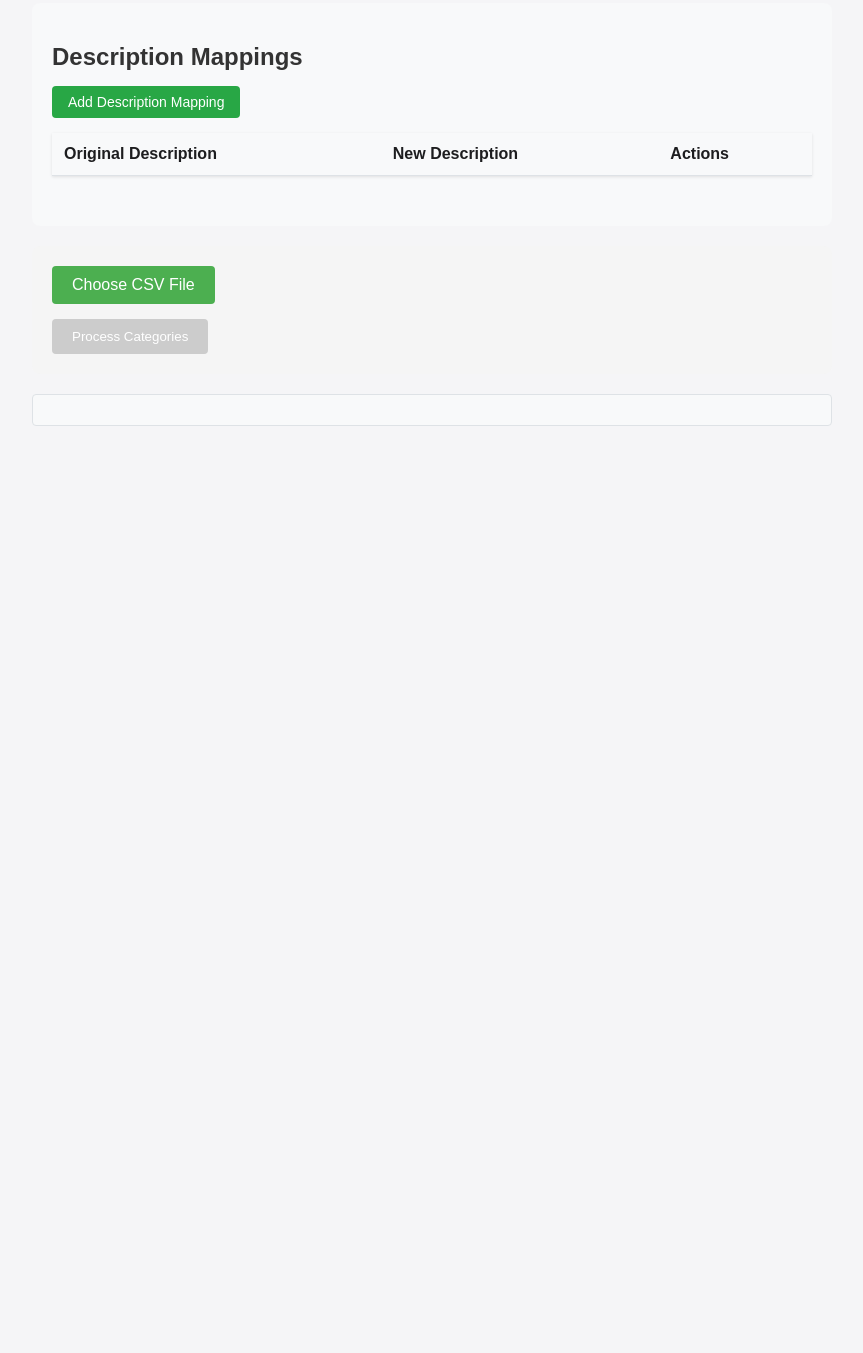
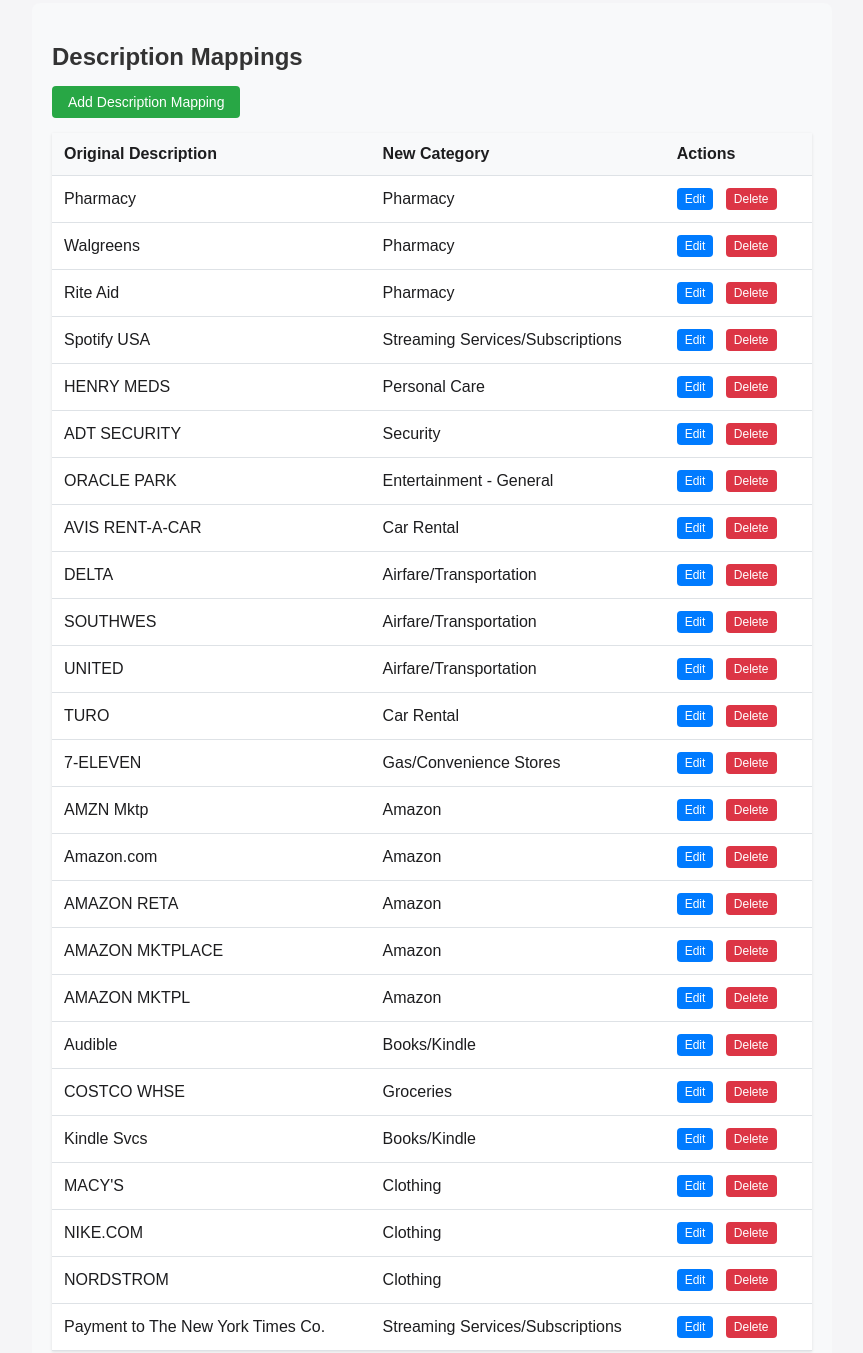
Before and after one commit to ericbarron329/transaction-category-mapper, a plain HTML site: page index.html in a window 1280 px wide. Shown: the part 3180-4533 px from the top of the page, without its empty margins (208-1071 px from the left). Before the commit the page ends 3646 px from the top, so only its background shows below. Drawn offline with nearby package versions, Linux system fonts and the light colour scheme.

Commit message:
Added description mappings

```diff
--- a/index.html
+++ b/index.html
@@ -34,7 +34,7 @@
             <table id="descriptionTable" class="mapping-table">
                 <tr>
                     <th>Original Description</th>
-                    <th>New Description</th>
+                    <th>New Category</th>
                     <th>Actions</th>
                 </tr>
             </table>
@@ -60,5 +60,9 @@
         </div>
     </div>
     <script src="script.js"></script>
+    <script>
+        document.getElementById('addCategoryBtn').addEventListener('click', addNewMapping);
+        document.getElementById('addDescriptionBtn').addEventListener('click', addNewDescriptionMapping);
+    </script>
 </body>
 </html>
--- a/script.js
+++ b/script.js
@@ -62,7 +62,33 @@ let categoryMapping = {
     "Balance Adjustments": "Transfer"
 };
 
-let descriptionMapping = {};
+let descriptionMapping = {
+    "Pharmacy": "Pharmacy",
+    "Walgreens": "Pharmacy",
+    "Rite Aid": "Pharmacy",
+    "Spotify USA": "Streaming Services/Subscriptions",
+    "HENRY MEDS": "Personal Care",
+    "ADT SECURITY": "Security",
+    "ORACLE PARK": "Entertainment - General",
+    "AVIS RENT-A-CAR": "Car Rental",
+    "DELTA": "Airfare/Transportation",
+    "SOUTHWES": "Airfare/Transportation",
+    "UNITED": "Airfare/Transportation",
+    "TURO": "Car Rental",
+    "7-ELEVEN": "Gas/Convenience Stores",
+    "AMZN Mktp": "Amazon",
+    "Amazon.com": "Amazon",
+    "AMAZON RETA": "Amazon",
+    "AMAZON MKTPLACE": "Amazon",
+    "AMAZON MKTPL": "Amazon",
+    "Audible": "Books/Kindle",
+    "COSTCO WHSE": "Groceries",
+    "Kindle Svcs": "Books/Kindle",
+    "MACY'S": "Clothing",
+    "NIKE.COM": "Clothing",
+    "NORDSTROM": "Clothing",
+    "Payment to The New York Times Co.": "Streaming Services/Subscriptions"
+};
 
 // Load mappings from localStorage
 function loadMappings() {
@@ -167,7 +193,7 @@ function addNewDescriptionMapping() {
 
     row.innerHTML = `
         <td><input type="text" id="newDescriptionKey" placeholder="Original Description" style="width: 90%"></td>
-        <td><input type="text" id="newDescriptionValue" placeholder="New Description" style="width: 90%"></td>
+        <td><input type="text" id="newDescriptionValue" placeholder="New Category" style="width: 90%"></td>
         <td>
             <button id="submitDescriptionBtn" class="add-button" style="margin-right: 8px;">Submit</button>
             <button id="cancelDescriptionBtn" style="background:#ccc;">Cancel</button>
@@ -239,7 +265,7 @@ function updateDescriptionTable() {
     descriptionTable.innerHTML = `
         <tr>
             <th>Original Description</th>
-            <th>New Description</th>
+            <th>New Category</th>
             <th>Actions</th>
         </tr>
     `;
@@ -309,14 +335,15 @@ function processData(results) {
 
     // Process each row
     const processedData = data.map(row => {
+
+        // Get the category and description from the row
         const category = row.Category?.trim() || '';
         const description = row.Description?.trim() || '';
 
-        // First apply category mapping
+        // First apply category mapping, then description mapping
         let newCategory = categoryMapping[category] || category;
+        const descLower = description.toLowerCase();
 
-        // Partial, case-insensitive match for description mapping
-        const descLower = description.toLowerCase();
         for (const [key, value] of Object.entries(descriptionMapping)) {
             if (key && descLower.includes(key.trim().toLowerCase())) {
                 newCategory = value;
```
Also changed, not shown: restore.html (added, +11 -0 lines), requirements.txt (deleted).
